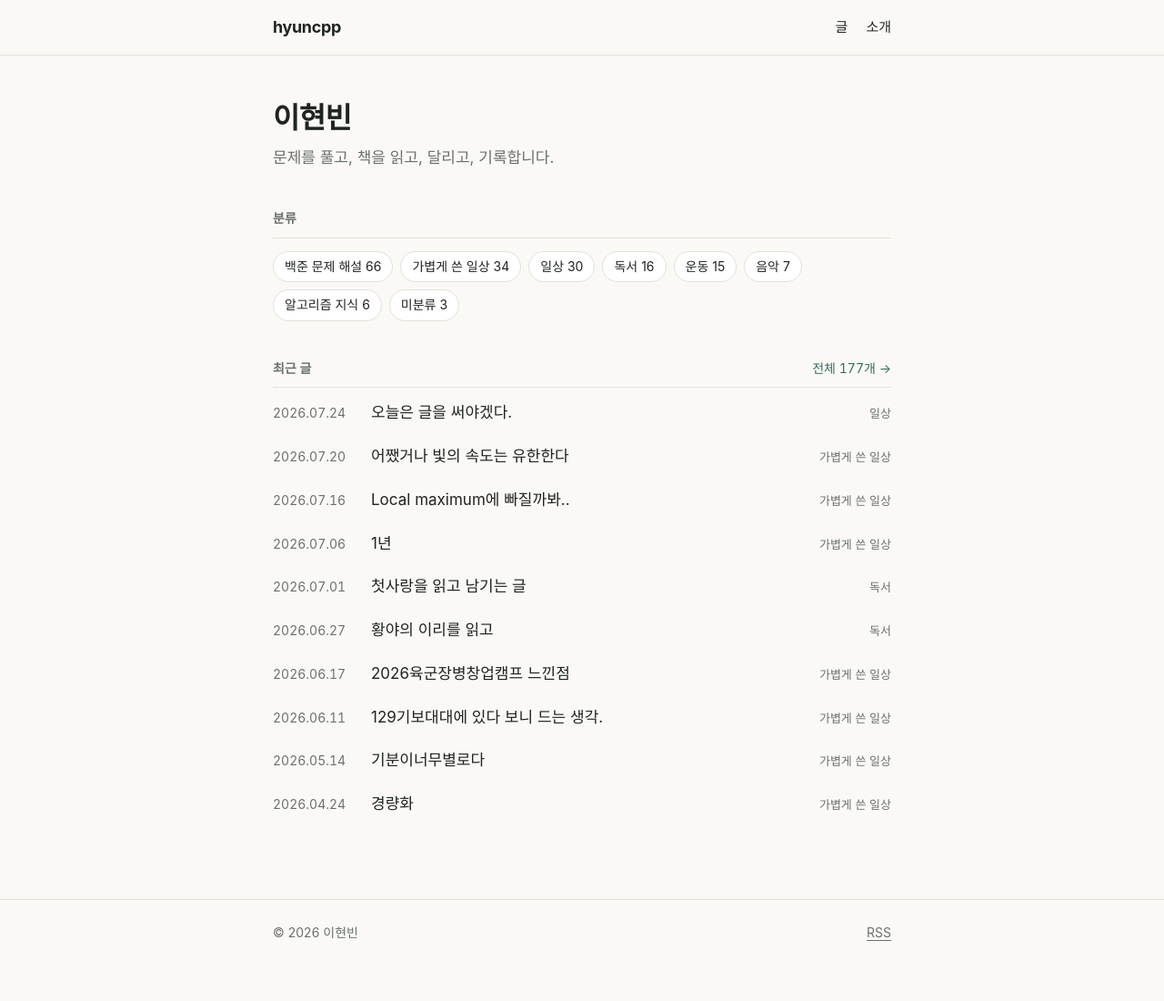
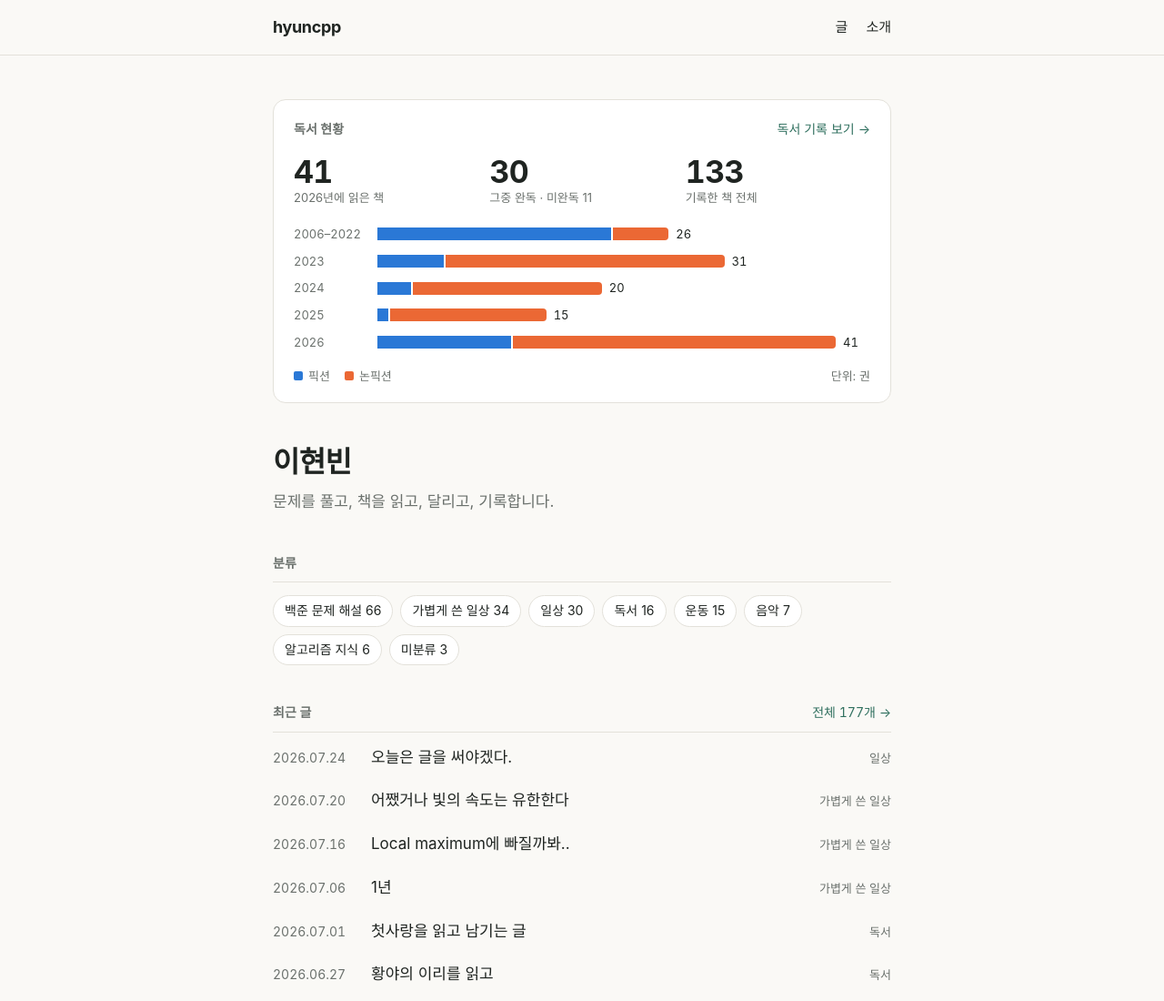
Before and after one commit to 0203peter/0203peter.github.io, an Astro site: page / in a window 1280 px wide. Shown: the top 1100 px of the page at 91% size. Before the commit the page ends 1077 px from the top, so only its background shows below. Built offline with nearby package versions, Linux system fonts and the light colour scheme; Astro itself is replaced by a stand-in of ours.

Commit message:
독서 현황판 추가, 이미지를 JPG/PNG 그대로 내보내도록 변경
- 첫 화면 맨 위에 독서 기록 글(106)과 연결된 독서 현황판 추가
- webp 변환을 끄고 원본 형식으로 제공 (브라우저 호환성)
- webp 원본 2개를 JPG로 변환

Co-Authored-By: Claude Fable 5.2 <noreply@anthropic.com>
Claude-Session: https://claude.ai/code/session_01YLxrWms8cjFsAza1yPD1dQ

```diff
--- a/astro.config.mjs
+++ b/astro.config.mjs
@@ -1,4 +1,4 @@
-import { defineConfig } from 'astro/config';
+import { defineConfig, passthroughImageService } from 'astro/config';
 
 // 사이트 주소는 GitHub 저장소 이름에서 자동으로 정해집니다.
 //  - 저장소 이름이 <아이디>.github.io 이면  https://<아이디>.github.io/
@@ -14,6 +14,8 @@ export default defineConfig({
   site,
   base,
   trailingSlash: 'always',
+  // 사진을 webp로 바꾸지 않고 올린 형식(JPG/PNG) 그대로 내보냅니다. 오래된 브라우저에서도 보이게 하기 위함입니다.
+  image: { service: passthroughImageService() },
   markdown: {
     smartypants: false, // 따옴표와 말줄임표를 쓴 그대로 보여 줍니다.
     shikiConfig: { themes: { light: 'github-light', dark: 'github-dark' }, wrap: false },
--- /dev/null
+++ b/src/components/ReadingBoard.astro
@@ -0,0 +1,76 @@
+---
+// 첫 화면 맨 위의 독서 현황판. 숫자는 독서 기록 글에서 자동으로 계산됩니다.
+import { getEntry } from 'astro:content';
+import { SITE } from '../site.config';
+import { postUrl } from '../lib/posts';
+import { parseReading } from '../lib/reading';
+
+const post = await getEntry('posts', SITE.readingPostId);
+const years = post ? parseReading(post.body) : [];
+const rows = years.map((y) => {
+  const all = [...y.fiction, ...y.nonfiction];
+  return { label: y.label.replace(/\s*~\s*/, '–'), fiction: y.fiction.length, nonfiction: y.nonfiction.length, total: all.length, finished: all.filter((b) => b.finished).length };
+});
+const total = rows.reduce((s, r) => s + r.total, 0);
+const latest = rows.at(-1);
+const max = Math.max(1, ...rows.map((r) => r.total));
+// 막대 오른쪽에 합계 숫자가 들어갈 40px을 비워 두고 나머지 폭을 비율대로 나눕니다.
+const pct = (n: number) => `calc((100% - 40px) * ${(n / max).toFixed(4)})`;
+---
+{post && latest && (
+  <a class="board" href={postUrl(post.id)} aria-label={`독서 현황: ${latest.label}년 ${latest.total}권, 누적 ${total}권. 독서 기록 글로 이동`}>
+    <div class="board-head">
+      <span class="board-title">독서 현황</span>
+      <span class="board-more">독서 기록 보기 →</span>
+    </div>
+    <div class="tiles">
+      <div class="tile"><span class="num">{latest.total}</span><span class="cap">{latest.label}년에 읽은 책</span></div>
+      <div class="tile"><span class="num">{latest.finished}</span><span class="cap">그중 완독 · 미완독 {latest.total - latest.finished}</span></div>
+      <div class="tile"><span class="num">{total}</span><span class="cap">기록한 책 전체</span></div>
+    </div>
+    <div class="chart" role="img" aria-label={rows.map((r) => `${r.label}: 픽션 ${r.fiction}권, 논픽션 ${r.nonfiction}권`).join('. ')}>
+      {rows.map((r) => (
+        <div class="row">
+          <span class="y">{r.label}</span>
+          <span class="track">
+            {r.fiction > 0 && <span class="seg f" style={`width:${pct(r.fiction)}`} title={`${r.label} 픽션 ${r.fiction}권`}></span>}
+            {r.nonfiction > 0 && <span class="seg n" style={`width:${pct(r.nonfiction)}`} title={`${r.label} 논픽션 ${r.nonfiction}권`}></span>}
+            <span class="v">{r.total}</span>
+          </span>
+        </div>
+      ))}
+    </div>
+    <div class="legend">
+      <span><i class="sw f"></i>픽션</span>
+      <span><i class="sw n"></i>논픽션</span>
+      <span class="unit">단위: 권</span>
+    </div>
+  </a>
+)}
+<style>
+  .board { --s1: #2a78d6; --s2: #eb6834; display: block; background: var(--card); border: 1px solid var(--line); border-radius: 14px; padding: 20px 22px 18px; margin: 0 0 44px; color: var(--fg); text-decoration: none; transition: border-color 0.15s; }
+  @media (prefers-color-scheme: dark) { .board { --s1: #3987e5; --s2: #d95926; } }
+  .board:hover, .board:focus-visible { border-color: var(--acc); }
+  .board-head { display: flex; justify-content: space-between; align-items: baseline; margin-bottom: 14px; }
+  .board-title { font-size: 14px; font-weight: 600; color: var(--mut); }
+  .board-more { font-size: 14px; color: var(--acc); }
+  .tiles { display: grid; grid-template-columns: repeat(3, 1fr); gap: 12px; margin-bottom: 20px; }
+  .tile { display: flex; flex-direction: column; }
+  .num { font-size: 34px; font-weight: 700; line-height: 1.15; letter-spacing: -0.02em; font-variant-numeric: tabular-nums; }
+  .cap { font-size: 13px; color: var(--mut); line-height: 1.4; }
+  .chart { display: grid; gap: 7px; }
+  .row { display: grid; grid-template-columns: 82px 1fr; align-items: center; gap: 10px; }
+  .y { font-size: 13px; color: var(--mut); font-variant-numeric: tabular-nums; white-space: nowrap; }
+  .track { display: flex; align-items: center; gap: 2px; min-width: 0;  }
+  .seg { height: 14px; min-width: 3px; flex: none; }
+  .seg.f { background: var(--s1); }
+  .seg.n { background: var(--s2); }
+  .seg:nth-last-child(2) { border-radius: 0 4px 4px 0; }
+  .v { font-size: 13px; margin-left: 6px; white-space: nowrap; font-variant-numeric: tabular-nums; color: var(--fg); }
+  .legend { display: flex; gap: 16px; align-items: center; margin-top: 14px; font-size: 13px; color: var(--mut); }
+  .sw { display: inline-block; width: 10px; height: 10px; border-radius: 2px; margin-right: 6px; }
+  .sw.f { background: var(--s1); }
+  .sw.n { background: var(--s2); }
+  .unit { margin-left: auto; }
+  @media (max-width: 560px) { .num { font-size: 28px; } .row { grid-template-columns: 74px 1fr; } }
+</style>
--- a/src/content/posts/120/index.md
+++ b/src/content/posts/120/index.md
@@ -6,7 +6,7 @@ category: "일상"
 
 인상깊게 본 영화만
 
-![](./img/img.webp)
+![](./img/img.jpg)
 
 
 <b>기생충 - 봉준호</b>
--- a/src/content/posts/170/index.md
+++ b/src/content/posts/170/index.md
@@ -4,7 +4,7 @@ date: 2026-04-01T23:55:59+09:00
 category: "일상"
 ---
 
-![](./img/img.webp)
+![](./img/img.jpg)
 
 군생활하며 달에 매료되었다.
 
--- /dev/null
+++ b/src/lib/reading.ts
@@ -0,0 +1,37 @@
+// 독서 기록 글(src/content/posts/106/index.md)을 읽어 첫 화면의 독서 현황판 숫자를 만듭니다.
+// 글의 형식만 지키면 책을 추가할 때마다 현황판이 자동으로 바뀝니다.
+//   - 연도 줄:  2026  (또는 2006 ~ 2022)
+//   - 구분 줄:  픽션 / 논픽션
+//   - 책 한 줄: 제목 - 저자
+//   - 완독하지 않은 책: 파란색 형광펜(<span style="background-color:#99cefa">…</span>)
+export type Book = { title: string; author: string; finished: boolean };
+export type YearStat = { label: string; fiction: Book[]; nonfiction: Book[] };
+
+const HEADER_BG = ['#f6e199', '#f3c000', '#9feec3']; // 구분·연도 제목에 쓰는 형광펜 색
+const strip = (s: string) =>
+  s.replace(/<[^>]+>/g, '').replace(/\\([~\-*_.\[\]#+])/g, '$1').replace(/&nbsp;/g, ' ').replace(/&lt;/g, '<').replace(/&amp;/g, '&').replace(/\s+/g, ' ').trim();
+
+export function parseReading(md = ''): YearStat[] {
+  const years: YearStat[] = [];
+  let cur: YearStat | null = null;
+  let genre: 'fiction' | 'nonfiction' = 'fiction';
+  let marked = false; // 여러 줄에 걸친 형광펜 안에 있는지
+  for (const raw of md.split('\n')) {
+    const opens = [...raw.matchAll(/<span style="[^"]*background-color:\s*(#[0-9a-fA-F]{3,8})[^"]*">/g)].filter((m) => !HEADER_BG.includes(m[1].toLowerCase()));
+    const lineMarked = marked || opens.length > 0;
+    const spanOpen = (raw.match(/<span\b/g) ?? []).length;
+    const spanClose = (raw.match(/<\/span>/g) ?? []).length;
+    if (opens.length > 0 && spanOpen > spanClose) marked = true;
+    else if (marked && spanClose > spanOpen) marked = false;
+
+    const text = strip(raw);
+    if (!text || text === '더보기') continue;
+    if (/^\d{4}(\s*~\s*\d{4})?$/.test(text)) { cur = { label: text, fiction: [], nonfiction: [] }; years.push(cur); genre = 'fiction'; continue; }
+    const g = /^(논픽션|픽션)(\s*\(\d+\))?$/.exec(text);
+    if (g) { genre = g[1] === '픽션' ? 'fiction' : 'nonfiction'; continue; }
+    if (!cur) continue;
+    const i = text.lastIndexOf(' - ');
+    cur[genre].push({ title: (i > 0 ? text.slice(0, i) : text).trim(), author: i > 0 ? text.slice(i + 3).trim() : '', finished: !lineMarked });
+  }
+  return years;
+}
--- a/src/pages/index.astro
+++ b/src/pages/index.astro
@@ -1,5 +1,6 @@
 ---
 import Base from '../layouts/Base.astro';
+import ReadingBoard from '../components/ReadingBoard.astro';
 import { SITE } from '../site.config';
 import { getPosts, postUrl, url, ymd } from '../lib/posts';
 const posts = await getPosts();
@@ -9,6 +10,7 @@ for (const p of posts) counts.set(p.data.category, (counts.get(p.data.category)
 const cats = [...counts.entries()].sort((a, b) => b[1] - a[1]);
 ---
 <Base>
+  <ReadingBoard />
   <h1>{SITE.author}</h1>
   <p class="lead">{SITE.intro}</p>
 
--- a/src/site.config.ts
+++ b/src/site.config.ts
@@ -4,6 +4,8 @@ export const SITE = {
   author: '이현빈',
   description: '이현빈의 개인 페이지. 알고리즘, 독서, 달리기, 일상의 기록.',
   intro: '문제를 풀고, 책을 읽고, 달리고, 기록합니다.',
+  // 첫 화면 독서 현황판이 읽어 오는 글(src/content/posts/ 아래 폴더 이름)
+  readingPostId: '106',
   links: [
     // { label: 'GitHub', href: 'https://github.com/아이디' },
   ] as { label: string; href: string }[],
```
Also changed, not shown: README.md, src/content/posts/120/img/img.jpg (added), src/content/posts/120/img/img.webp (deleted), src/content/posts/170/img/img.jpg (added), src/content/posts/170/img/img.webp (deleted).
